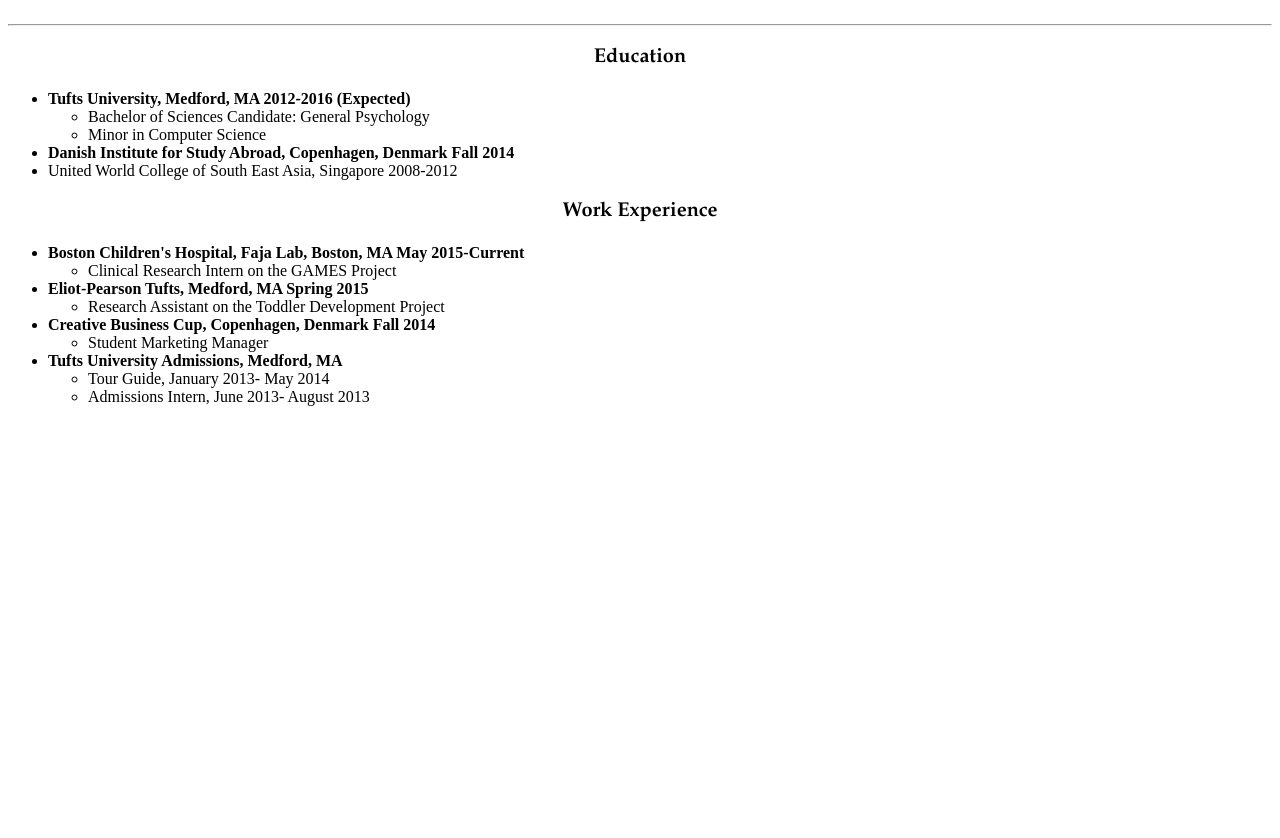
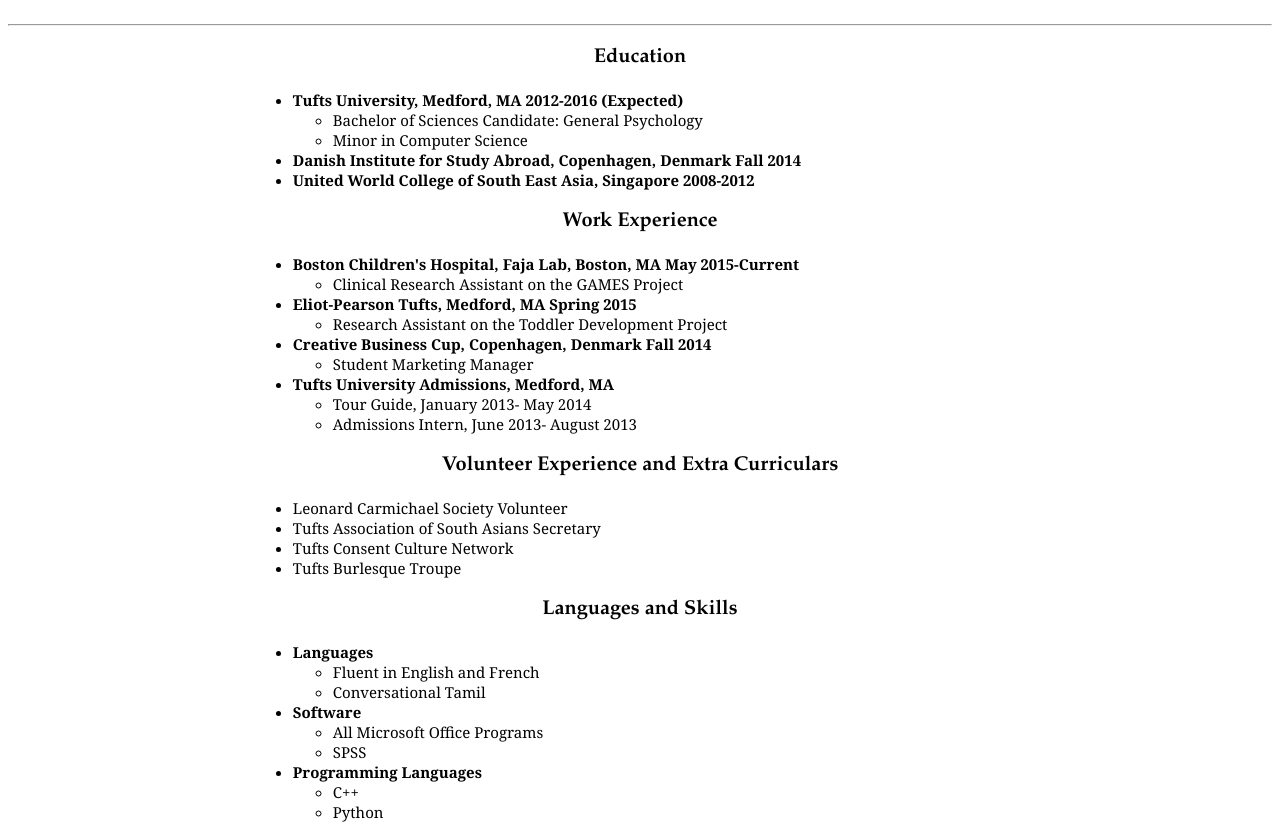
Before and after one commit to akshitav/akshitav.github.io, a plain HTML site: page resume.html in a window 1280 px wide. Shown: the part 78-916 px from the top of the page. Before the commit the page ends 800 px from the top, so only its background shows below. Drawn offline with Linux system fonts and the light colour scheme.

Commit message:
updating all files

```diff
--- a/resume.html
+++ b/resume.html
@@ -12,34 +12,59 @@
 		<hr/>
 			<h3> Education </h3>
 				<ul>
-					<div id = "resume"> <li> Tufts University, Medford, MA 2012-2016 (Expected) </li> </div>
+					<div id = "resume" class = "center"> <li class = "bold"> Tufts University, Medford, MA 2012-2016 (Expected) </li>
 					<ul>
 						<li> Bachelor of Sciences Candidate: General Psychology </li>
 						<li> Minor in Computer Science </li>
 					</ul>
-					<div id = "resume"><li> Danish Institute for Study Abroad, Copenhagen, Denmark Fall 2014 </li> </div>
-					<li> United World College of South East Asia, Singapore 2008-2012 </li>
+					<li class = "bold"> Danish Institute for Study Abroad, Copenhagen, Denmark Fall 2014 </li>
+					<li class = "bold"> United World College of South East Asia, Singapore 2008-2012 </li> </div>
 				</ul>
 			<h3> Work Experience </h3>
 				<ul>
-					<div id = "resume"><li> Boston Children's Hospital, Faja Lab, Boston, MA May 2015-Current </li></div>
+					<div id = "resume" class = "center"> <li class = "bold"> Boston Children's Hospital, Faja Lab, Boston, MA May 2015-Current </li>
 						<ul>
-							<li> Clinical Research Intern on the GAMES Project</li>
+							<li> Clinical Research Assistant on the GAMES Project</li>
 						</ul>
-					<div id = "resume"><li> Eliot-Pearson Tufts, Medford, MA Spring 2015</li></div>
+					<li class = "bold"> Eliot-Pearson Tufts, Medford, MA Spring 2015</li>
 						<ul>
 							<li> Research Assistant on the Toddler Development Project</li>
 						</ul>
-					<div id = "resume"><li> Creative Business Cup, Copenhagen, Denmark Fall 2014</li></div>
+					<li class = "bold"> Creative Business Cup, Copenhagen, Denmark Fall 2014</li>
 						<ul>
 							<li> Student Marketing Manager </li>
 						</ul>
-					<div id = "resume"><li> Tufts University Admissions, Medford, MA  </li></div>
+					<li class = "bold"> Tufts University Admissions, Medford, MA  </li>
 						<ul>
 							<li> Tour Guide, January 2013- May 2014 </li>
 							<li> Admissions Intern, June 2013- August 2013 </li>
 						</ul>
-
+						</div>
 				</ul>
-
+			<h3> Volunteer Experience and Extra Curriculars </h3>
+				<ul>
+					<div id = "resume" class = "center"> <li> Leonard Carmichael Society Volunteer </li>
+					<li> Tufts Association of South Asians Secretary
+					<li> Tufts Consent Culture Network
+					<li> Tufts Burlesque Troupe
+					</div>
+				</ul>
+			<h3> Languages and Skills </h3>
+				<ul>
+					<div id = "resume" class = "center"> <li class = "bold"> Languages </li>
+					<ul>
+							<li> Fluent in English and French</li>
+							<li> Conversational Tamil </li>
+					</ul>
+					<li class = "bold"> Software </li>
+					<ul>
+						<li> All Microsoft Office Programs </li>
+						<li> SPSS </li>
+					</ul>
+					<li class = "bold"> Programming Languages </li>
+					<ul>
+						<li> C++ </li>
+						<li> Python </li>
+					</ul>
+				</ul>
 </body>
--- a/styles.css
+++ b/styles.css
@@ -16,6 +16,7 @@ h2 {
 	color: black;
 	font-family: "Book Antiqua";
 	font-size:30px;
+	text-align: center;
 
 }
 h3 {
@@ -30,14 +31,21 @@ p {
 	color: black;
 	font-family: "Georgia";
 	font-style: normal;
-	font-size: 20px;
+	font-size: 15px;
+}
+
+li {
+	color: black;
+	font-family: "Georgia";
+	font-style: normal;
+	font-size: 15px;
 }
 
 a {
 	color: blue;
 	font-family: "Georgia";
 	font-style: normal;
-	font-size: 15px;
+	font-size: 17px;
 }
 
 #picture {
@@ -45,5 +53,13 @@ a {
 }
 
 #resume {
+	font-size: 17px;
+}
+
+.bold {
 	font-weight: bold;
 }
+.center{
+	margin: auto;
+    width: 60%;
+}
```
Also changed, not shown: index.html (+1 -1 lines).
